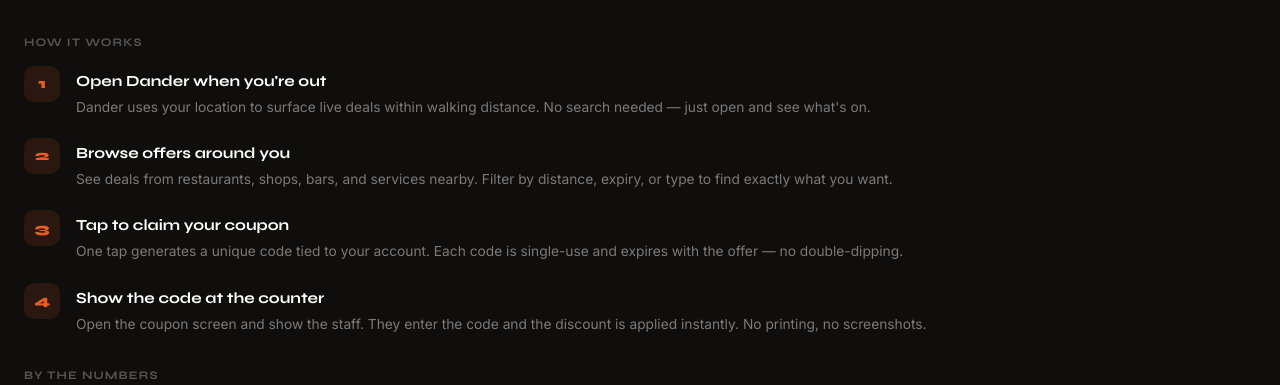
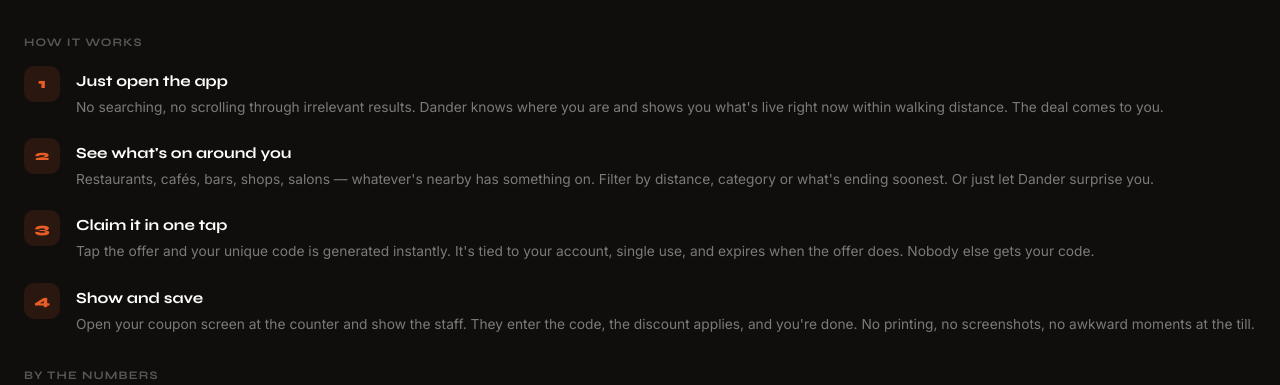
Before and after one commit to danderbelfast/dander, a React (Vite) app in the folder frontend-user/: page /for-users in a window 1280 px wide. Shown: the part 282-667 px from the top of the page. Built offline with nearby package versions, Linux system fonts and the light colour scheme; no server answers.

Commit message:
Rewrite user explainer step descriptions
Co-Authored-By: Claude Sonnet 4.6 <noreply@anthropic.com>

```diff
--- a/frontend-user/src/pages/UserExplainer.jsx
+++ b/frontend-user/src/pages/UserExplainer.jsx
@@ -4,20 +4,20 @@ import { getPublicStats } from '../api/offers';
 
 const STEPS = [
   {
-    title: 'Open Dander when you\'re out',
-    body: 'Dander uses your location to surface live deals within walking distance. No search needed — just open and see what\'s on.',
+    title: 'Just open the app',
+    body: "No searching, no scrolling through irrelevant results. Dander knows where you are and shows you what's live right now within walking distance. The deal comes to you.",
   },
   {
-    title: 'Browse offers around you',
-    body: 'See deals from restaurants, shops, bars, and services nearby. Filter by distance, expiry, or type to find exactly what you want.',
+    title: "See what's on around you",
+    body: "Restaurants, cafés, bars, shops, salons — whatever's nearby has something on. Filter by distance, category or what's ending soonest. Or just let Dander surprise you.",
   },
   {
-    title: 'Tap to claim your coupon',
-    body: 'One tap generates a unique code tied to your account. Each code is single-use and expires with the offer — no double-dipping.',
+    title: 'Claim it in one tap',
+    body: "Tap the offer and your unique code is generated instantly. It's tied to your account, single use, and expires when the offer does. Nobody else gets your code.",
   },
   {
-    title: 'Show the code at the counter',
-    body: 'Open the coupon screen and show the staff. They enter the code and the discount is applied instantly. No printing, no screenshots.',
+    title: 'Show and save',
+    body: "Open your coupon screen at the counter and show the staff. They enter the code, the discount applies, and you're done. No printing, no screenshots, no awkward moments at the till.",
   },
 ];
 
```
